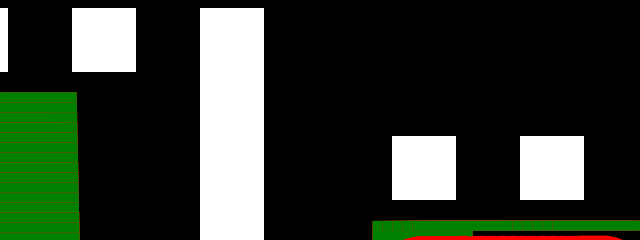
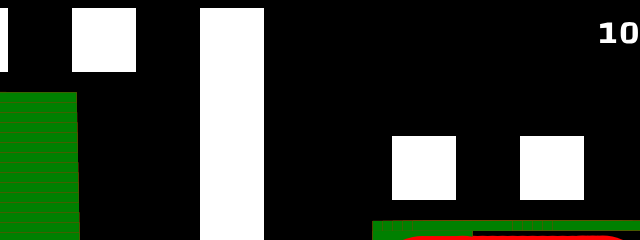
Before and after one commit to ansorokey/tower-defense-game, a plain HTML site: page index.html in a window 1280 px wide. Shown: the top 240 px of the page, 640-1280 px from the left. Drawn offline with Linux system fonts and the light colour scheme.

Commit message:
added lives count display

```diff
--- a/index.html
+++ b/index.html
@@ -14,6 +14,7 @@
 
     <div id="wrapper">
         <h1>...GAME OVER...</h1>
+        <div id="hud">10</div>
         <canvas></canvas>
     </div>
 
--- a/src/style.css
+++ b/src/style.css
@@ -15,6 +15,15 @@ body {
     display: inline-block;
 }
 
+#hud {
+    position: absolute;
+    top: 4px;
+    right: 8px;
+    font-size: 36px;
+    color: white;
+    -webkit-text-stroke: 2px black;
+}
+
 h1 {
     align-items: center;
     bottom: 0;
```
